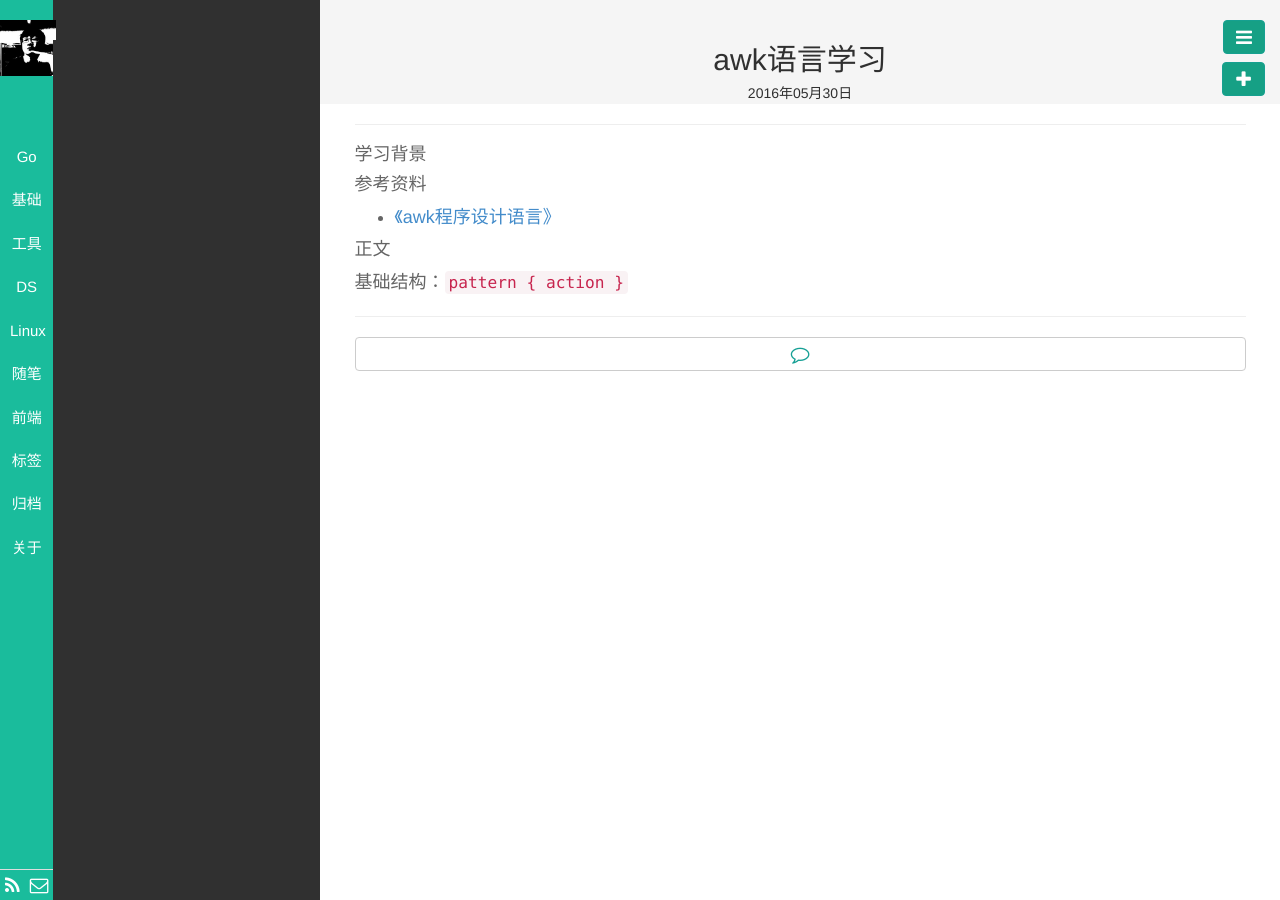
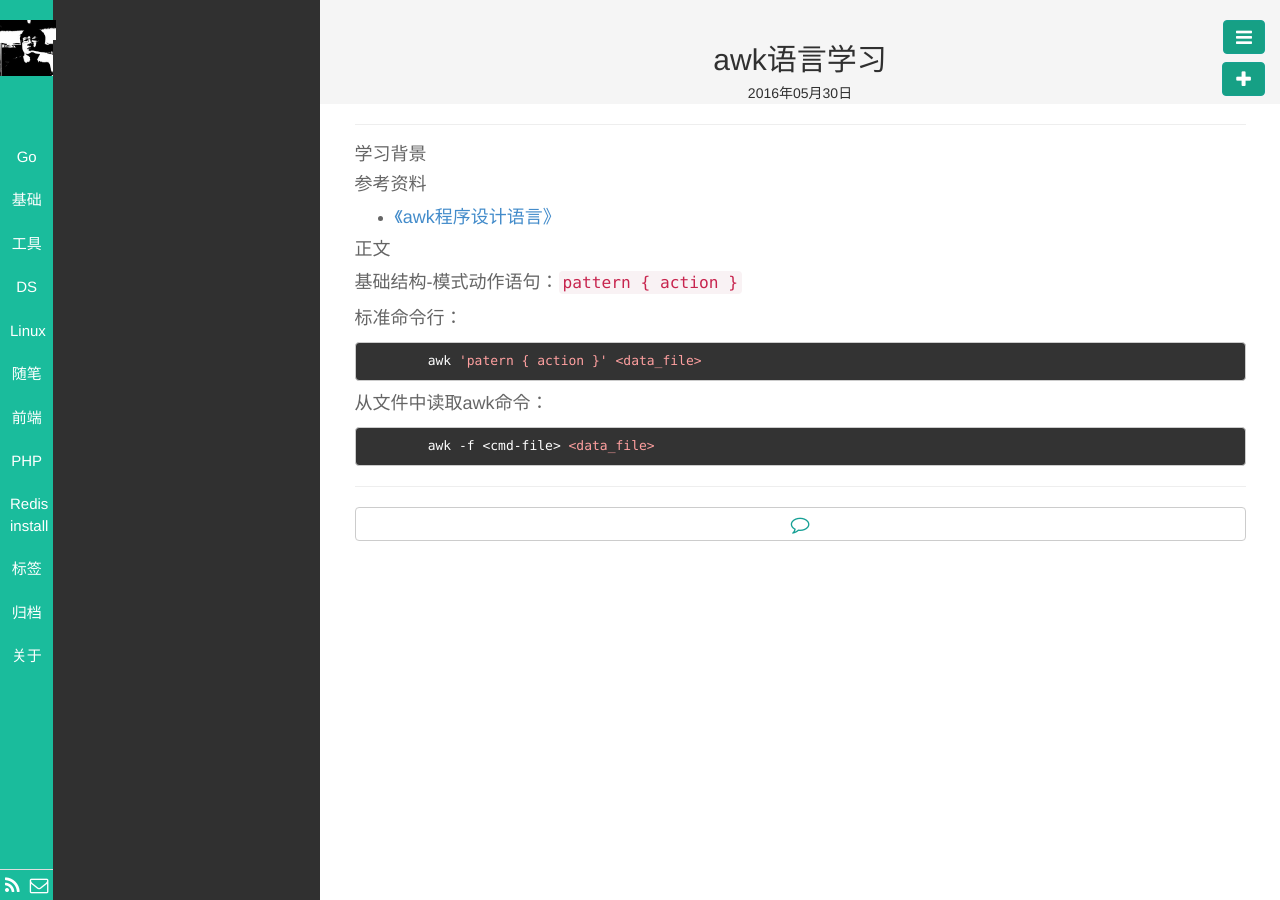
Before and after one commit to asfan/asfan.github.io, a Jekyll site: the page built from _posts/工具/2016-05-30-LearningAWK.md, in a window 1280 px wide. Built offline with Jekyll 4.4.1, drawn with Linux system fonts in a browser that asks for light colours; Markdown is read by kramdown in place of the engine named in the settings.

Commit message:
更新博客

```diff
--- a/_posts/工具/2016-05-30-LearningAWK.md
+++ b/_posts/工具/2016-05-30-LearningAWK.md
@@ -14,4 +14,12 @@ description: awk语言学习
 
 ####正文
 
-基础结构：`pattern { action }`
+基础结构-模式动作语句：`pattern { action }`
+
+标准命令行：
+
+		awk 'patern { action }' <data_file>
+
+从文件中读取awk命令：
+
+		awk -f <cmd-file> <data_file>
```
Also changed, not shown: _posts/PHP/2016-08-10-PHPFoundation1.md (added, +48 -0 lines), _posts/Redis/2016-08-23-RedisInstall.md (added, +17 -0 lines), _posts/工具/2016-09-01-Gradle.md (deleted, +0 -21 lines), _posts/随笔/2016-07-22-WhatThinkingIs.md (+3 -2 lines).
